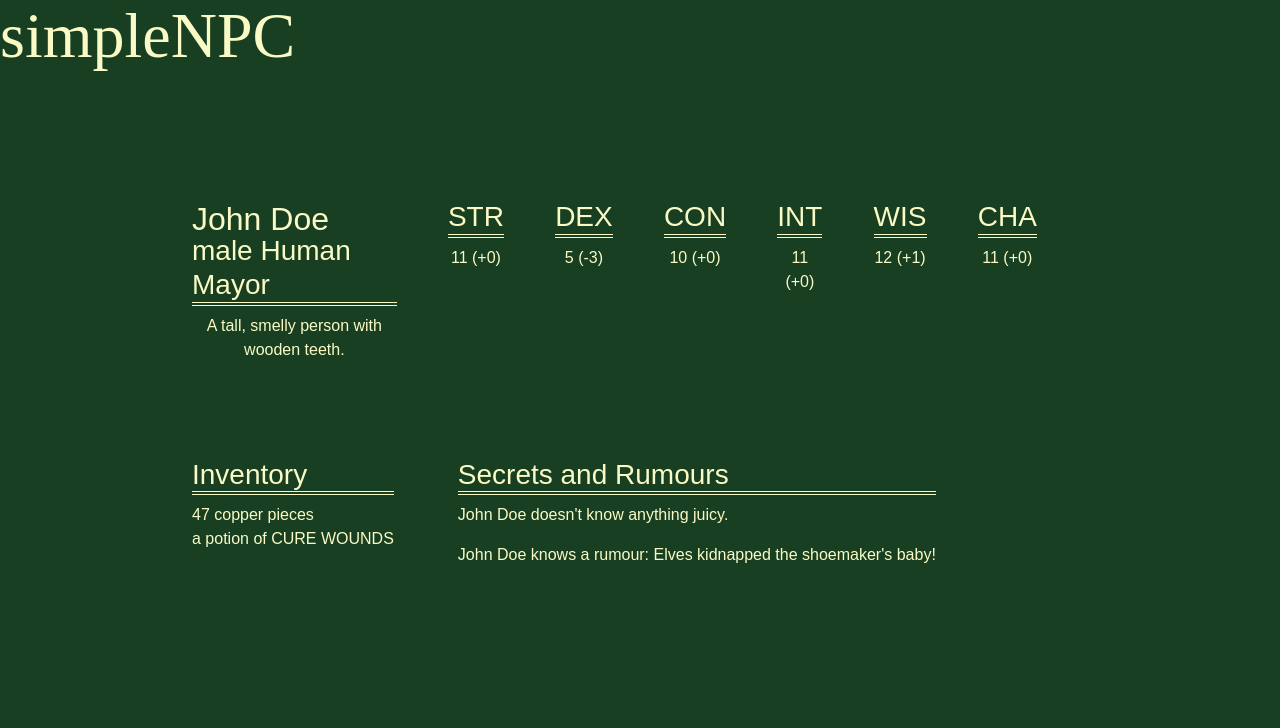
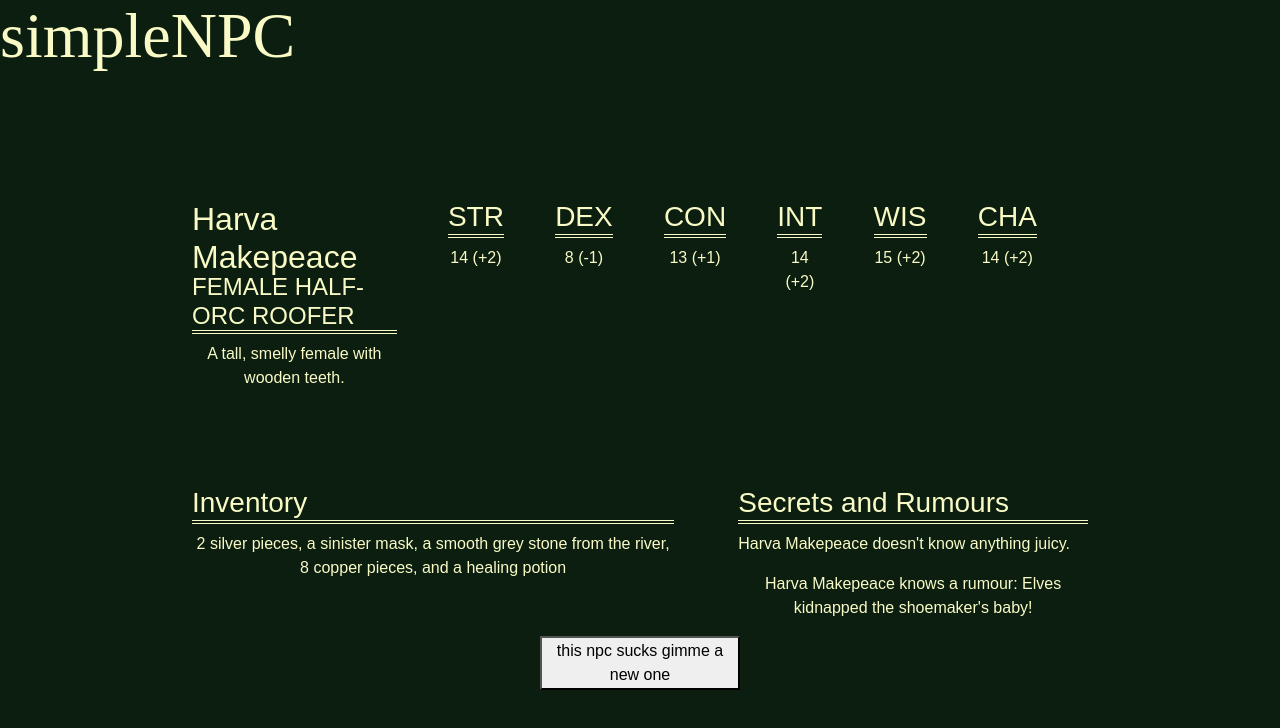
Before and after one commit to maxwellsquared/simpleNPC, a React (Create React App) app: page / in a window 1280 px wide. Shown: the top 728 px of the page. Built offline with nearby package versions, Linux system fonts and the light colour scheme; a web font is replaced by a local one.

Commit message:
Gets the whole thing working

```diff
--- a/src/App.css
+++ b/src/App.css
@@ -8,7 +8,7 @@
 
 
 body {
-  background-color: #183f22;
+  background-color: #0b1e10;
   margin-top: 15vh;
   display: flex;
 }
@@ -54,6 +54,12 @@ h2 {
 h3 {
   text-align: left;
   border-bottom: 4px double var(--main-font-colour);
+}
+
+h4 {
+  text-align: left;
+  border-bottom: 4px double var(--main-font-colour);
+  text-transform: uppercase;
 }
 
 .App section {
@@ -131,6 +137,11 @@ img {
   margin-right: 5vw;
 }
 
+button {
+  max-width: 200px;
+  margin: auto;
+}
+
 /* smol */
 @media only screen and (max-width: 1000px) {
   section {
--- a/src/App.js
+++ b/src/App.js
@@ -14,6 +14,10 @@ import { maleNames, femaleNames, nbNames, lastNames, desc1, species, charJob } f
 // const CharContext = createContext();
 
 function App() {
+
+  const newNPC = function() {
+    window.location.reload();
+  }
 
   return (
     <div className="App">
@@ -34,7 +38,10 @@ function App() {
           <Secrets />
           </div>
         </section>
+        <button onClick={newNPC
+}>this npc sucks gimme a new one</button>
       </CharProvider>
+
     </div>
   );
 }
--- a/src/components/Attribute.jsx
+++ b/src/components/Attribute.jsx
@@ -1,7 +1,7 @@
 import { useState } from "react";
 
-const d6 = function() {
-    return Math.floor(Math.random() * 6);
+export const d6 = function() {
+    return 1 + Math.floor(Math.random() * 6);
 }
 
 const rollScore = function() {
--- a/src/components/CharContext.jsx
+++ b/src/components/CharContext.jsx
@@ -1,15 +1,28 @@
 import React, { useState } from "react";
+
+import { d6 } from "./Attribute";
+import { wordPicker } from '../helpers/wordPicker';
+import { maleNames, femaleNames, nbNames, lastNames, desc1, species, charJob, items } from "../helpers/arrays";
+
+const getGender = function() {
+    let i = Math.random();
+    if (i < 0.47) return "male";
+    if (i < 0.9) return "female";
+    return "nonbinary";
+}
+
 
 const CharContext = React.createContext([{}, () => {}]);
 
 function CharProvider(props) {
+    const [gender, setGender] = useState(getGender());
     const [state, setState] = useState({
-        name: "John Doe",
-        gender: "male",
-        ancestry: "Human",
-        job: "Mayor",
-        description: "A tall, smelly person with wooden teeth.",
-        inventory: ["47 copper pieces", "a potion of CURE WOUNDS"],
+        name: ((gender === "male" ? wordPicker(maleNames, 1) : wordPicker(femaleNames, 1)) + " " + wordPicker(lastNames, 1)),
+        gender: gender,
+        ancestry: wordPicker(species, 1),
+        job: wordPicker(charJob, 1),
+        description: ("A tall, smelly " + gender + " with wooden teeth."),
+        inventory: wordPicker(items, (d6() + 2)),
         secret: null,
         rumour: "Elves kidnapped the shoemaker's baby!"
       });
--- a/src/components/Description.jsx
+++ b/src/components/Description.jsx
@@ -7,7 +7,7 @@ export function Description() {
     return (
         <div className="description-container">
             <h2>{myChar.name}</h2>
-            <h3>{myChar.gender} {myChar.ancestry} {myChar.job}</h3>
+            <h4>{myChar.gender} {myChar.ancestry} {myChar.job}</h4>
             <p>{myChar.description}</p>
         </div>
     )
--- a/src/components/Inventory.jsx
+++ b/src/components/Inventory.jsx
@@ -7,9 +7,10 @@ export function Inventory() {
     return (
         <div className='inventory-container'>
             <h3>Inventory</h3>
-            <ul>
+            <p>{myChar.inventory}</p>
+            {/* <ul>
                 {myChar.inventory.map((elem, i) => <li key={i}>{elem}</li>)}
-            </ul>
+            </ul> */}
         </div>
     )
 }
--- a/src/helpers/arrays.js
+++ b/src/helpers/arrays.js
@@ -1,4 +1,5 @@
 import { wordPicker } from './wordPicker';
+import { d6 } from '../components/Attribute';
 
 export const maleNames = [
   'Karl',
@@ -293,3 +294,20 @@ export const rumors = [
   `the ${wordPicker(charJob, 1)} sells magic items looted from the bodies of dead adventurers`,
   `a local shopkeep will buy and sell stolen goods`,
 ];
+
+export const items = [
+  `${4 * d6()} copper pieces`,
+  `${2 * d6()} silver pieces`,
+  `a rotten sandwich`,
+  `a smooth grey stone from the river`,
+  `a rusty dagger`,
+  `a dried hunk of cheese`,
+  `a healing potion`,
+  `a dull red gem`,
+  `a wooden shield`,
+  `a sinister mask`,
+  `a key on a silver chain`,
+  `a rabbit's foot`,
+  `a severed ear`,
+  `a lock of hair`,
+]
```
